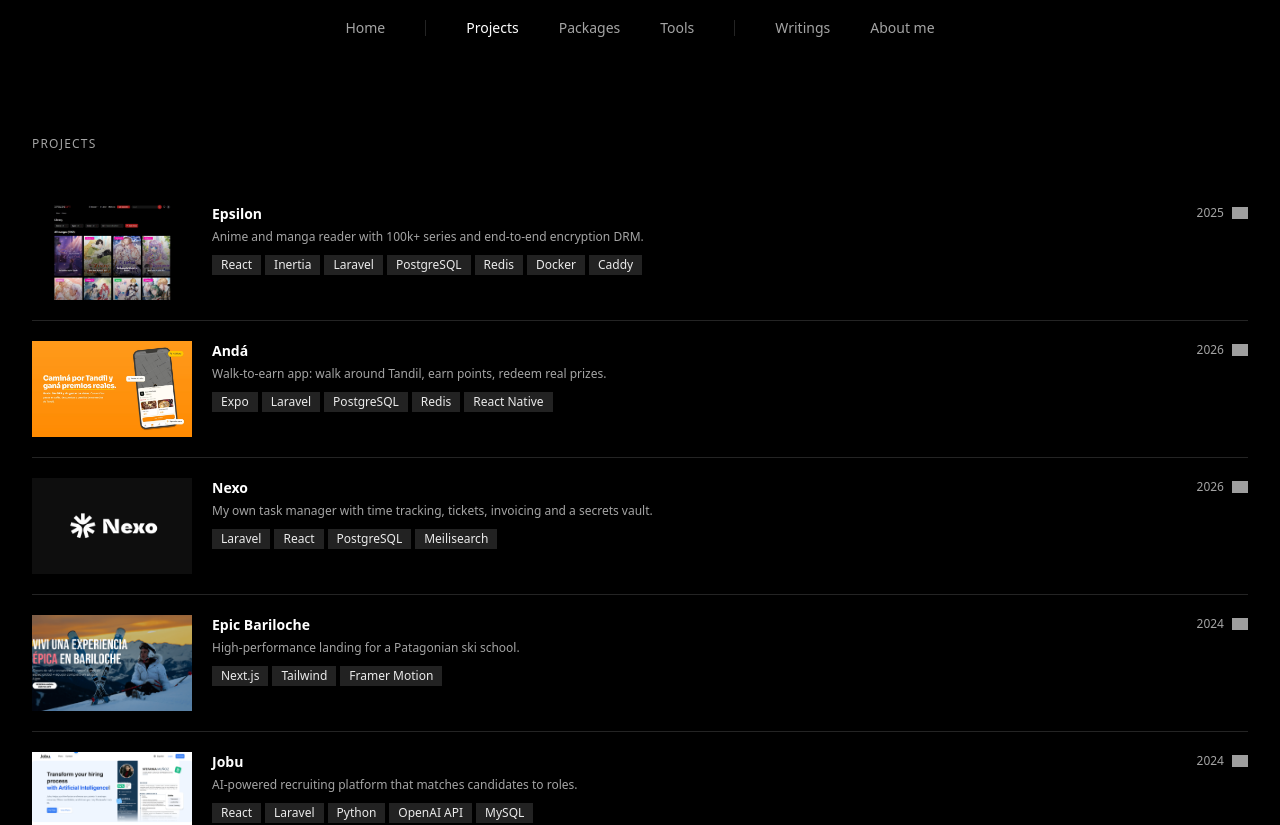
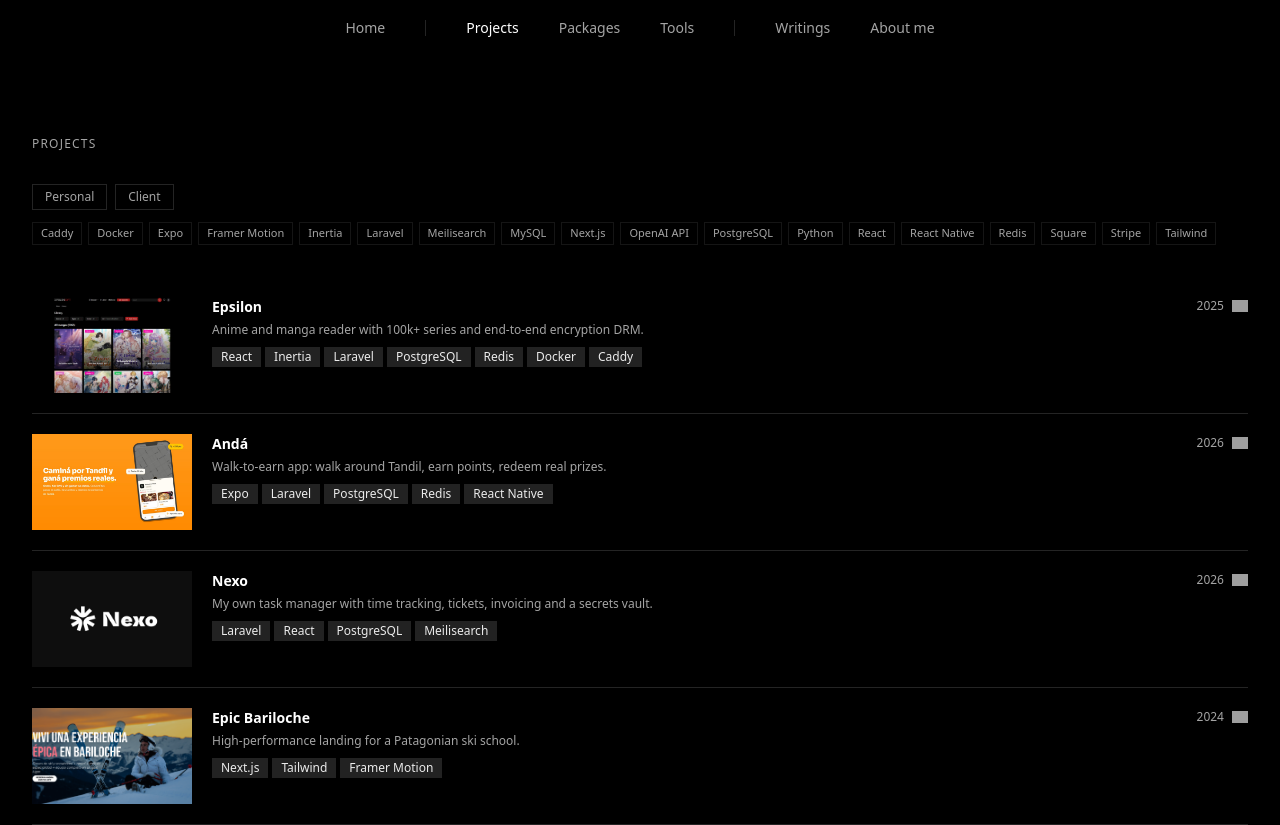
Before and after one commit to santikzz/santikzz.github.io, a Next.js app: page /projects in a window 1280 px wide. Shown: the top 825 px of the page. Built offline with nearby package versions, Linux system fonts and the light colour scheme; grey boxes are pictures that could not be loaded; a web font is replaced by a local one.

Commit message:
tags on projects

```diff
--- /dev/null
+++ b/src/components/projects/project-filters.tsx
@@ -0,0 +1,89 @@
+import { X } from "lucide-react";
+import { cn } from "@/lib/utils";
+import type { ProjectType } from "@/data/projects";
+
+type Props = {
+    types: ProjectType[];
+    tags: string[];
+    activeType: ProjectType | null;
+    activeTags: string[];
+    onTypeChange: (type: ProjectType | null) => void;
+    onTagToggle: (tag: string) => void;
+    onClear: () => void;
+};
+
+const typeLabels: Record<ProjectType, string> = {
+    personal: "Personal",
+    client: "Client",
+};
+
+export default function ProjectFilters({
+    types,
+    tags,
+    activeType,
+    activeTags,
+    onTypeChange,
+    onTagToggle,
+    onClear,
+}: Props) {
+    const hasFilters = activeType !== null || activeTags.length > 0;
+
+    return (
+        <div className="mb-8 space-y-3">
+            <div className="flex flex-wrap items-center gap-2">
+                {types.map((t) => {
+                    const active = activeType === t;
+                    return (
+                        <button
+                            key={t}
+                            type="button"
+                            aria-pressed={active}
+                            onClick={() => onTypeChange(active ? null : t)}
+                            className={cn(
+                                "rounded-4xl border px-3 py-1 text-xs font-medium transition-colors cursor-pointer",
+                                active
+                                    ? "border-primary bg-primary text-primary-foreground"
+                                    : "border-border text-muted-foreground hover:text-foreground hover:border-foreground/30"
+                            )}
+                        >
+                            {typeLabels[t]}
+                        </button>
+                    );
+                })}
+            </div>
+
+            <div className="flex flex-wrap items-center gap-1.5">
+                {tags.map((tag) => {
+                    const active = activeTags.includes(tag);
+                    return (
+                        <button
+                            key={tag}
+                            type="button"
+                            aria-pressed={active}
+                            onClick={() => onTagToggle(tag)}
+                            className={cn(
+                                "rounded-4xl border px-2 py-0.5 text-[11px] transition-colors",
+                                active
+                                    ? "border-primary/40 bg-primary/10 text-primary"
+                                    : "border-border/60 text-muted-foreground hover:text-foreground hover:border-foreground/30"
+                            )}
+                        >
+                            {tag}
+                        </button>
+                    );
+                })}
+
+                {hasFilters && (
+                    <button
+                        type="button"
+                        onClick={onClear}
+                        className="ml-1 inline-flex items-center gap-1 rounded-4xl px-2 py-0.5 text-[11px] text-muted-foreground hover:text-foreground transition-colors"
+                    >
+                        <X className="size-3" />
+                        Clear filters
+                    </button>
+                )}
+            </div>
+        </div>
+    );
+}
--- a/src/data/projects.ts
+++ b/src/data/projects.ts
@@ -3,9 +3,12 @@ export type ProjectLink = {
     href: string;
 };
 
+export type ProjectType = "personal" | "client";
+
 export type Project = {
     slug: string;
     title: string;
+    type: ProjectType;
     year: string;
     country: string;
     summary: string;
@@ -23,6 +26,7 @@ export const projects: Project[] = [
     {
         slug: "epsilon",
         title: "Epsilon",
+        type: "personal",
         year: "2025",
         country: "fr",
         summary: "Anime and manga reader with 100k+ series and end-to-end encryption DRM.",
@@ -40,6 +44,7 @@ export const projects: Project[] = [
     {
         slug: "anda",
         title: "Andá",
+        type: "client",
         year: "2026",
         country: "ar",
         summary: "Walk-to-earn app: walk around Tandil, earn points, redeem real prizes.",
@@ -52,6 +57,7 @@ export const projects: Project[] = [
     {
         slug: "nexo",
         title: "Nexo",
+        type: "personal",
         year: "2026",
         country: "ar",
         summary: "My own task manager with time tracking, tickets, invoicing and a secrets vault.",
@@ -69,6 +75,7 @@ export const projects: Project[] = [
     {
         slug: "epic-bariloche",
         title: "Epic Bariloche",
+        type: "client",
         year: "2024",
         country: "ar",
         summary: "High-performance landing for a Patagonian ski school.",
@@ -81,6 +88,7 @@ export const projects: Project[] = [
     {
         slug: "jobu",
         title: "Jobu",
+        type: "client",
         year: "2024",
         country: "co",
         summary: "AI-powered recruiting platform that matches candidates to roles.",
@@ -93,6 +101,7 @@ export const projects: Project[] = [
     {
         slug: "my-office-taxes",
         title: "My Office Taxes",
+        type: "client",
         year: "2024",
         country: "us",
         summary: "E-signature and document workflow with Stripe & Square billing.",
@@ -104,6 +113,7 @@ export const projects: Project[] = [
     {
         slug: "blucenter",
         title: "Blucenter",
+        type: "client",
         year: "2025",
         country: "ar",
         summary: "E-commerce with a fully editable admin panel.",
@@ -116,6 +126,7 @@ export const projects: Project[] = [
     {
         slug: "elite-law",
         title: "Elite Law",
+        type: "client",
         year: "2025",
         country: "fr",
         summary: "Multipage marketing site for a French law firm.",
--- a/src/pages/projects/index.tsx
+++ b/src/pages/projects/index.tsx
@@ -1,12 +1,42 @@
+import { useMemo, useState } from "react";
 import Head from "next/head";
 import Link from "next/link";
 import Image from "next/image";
 import { Badge } from "@/components/ui/badge";
-import { projects } from "@/data/projects";
+import { projects, type ProjectType } from "@/data/projects";
 import CountryFlag from "@/components/projects/country-flag";
+import ProjectFilters from "@/components/projects/project-filters";
 import SectionLabel from "@/components/index/section-label";
 
+const projectTypes: ProjectType[] = ["personal", "client"];
+
 export default function ProjectsPage() {
+    const [activeType, setActiveType] = useState<ProjectType | null>(null);
+    const [activeTags, setActiveTags] = useState<string[]>([]);
+
+    const tags = useMemo(
+        () => [...new Set(projects.flatMap((p) => p.stack))].sort((a, b) => a.localeCompare(b)),
+        []
+    );
+
+    const filtered = useMemo(
+        () =>
+            projects.filter((p) => {
+                if (activeType && p.type !== activeType) return false;
+                if (activeTags.length && !activeTags.some((t) => p.stack.includes(t))) return false;
+                return true;
+            }),
+        [activeType, activeTags]
+    );
+
+    const toggleTag = (tag: string) =>
+        setActiveTags((prev) => (prev.includes(tag) ? prev.filter((t) => t !== tag) : [...prev, tag]));
+
+    const clearFilters = () => {
+        setActiveType(null);
+        setActiveTags([]);
+    };
+
     return (
         <>
             <Head>
@@ -17,8 +47,18 @@ export default function ProjectsPage() {
             <section className="mx-auto max-w-7xl px-4 sm:px-6 lg:px-8 py-16 md:py-20">
                 <SectionLabel label="Projects" />
 
+                <ProjectFilters
+                    types={projectTypes}
+                    tags={tags}
+                    activeType={activeType}
+                    activeTags={activeTags}
+                    onTypeChange={setActiveType}
+                    onTagToggle={toggleTag}
+                    onClear={clearFilters}
+                />
+
                 <div className="divide-y divide-border">
-                    {projects.map((p) => (
+                    {filtered.map((p) => (
                         <Link
                             key={p.slug}
                             href={`/projects/${p.slug}`}
@@ -60,6 +100,10 @@ export default function ProjectsPage() {
                         </Link>
                     ))}
                 </div>
+
+                {filtered.length === 0 && (
+                    <p className="py-8 text-xs text-muted-foreground">No projects match these filters.</p>
+                )}
             </section>
         </>
     );
```
